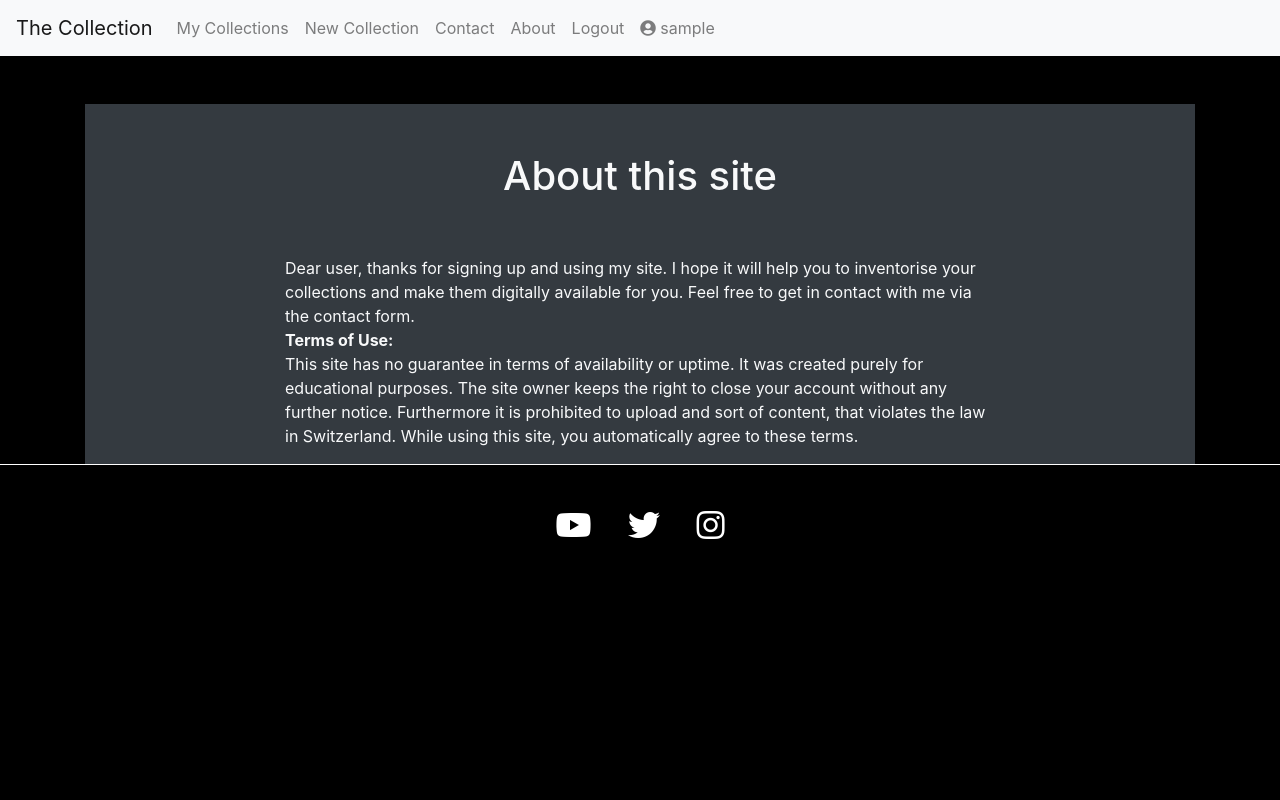
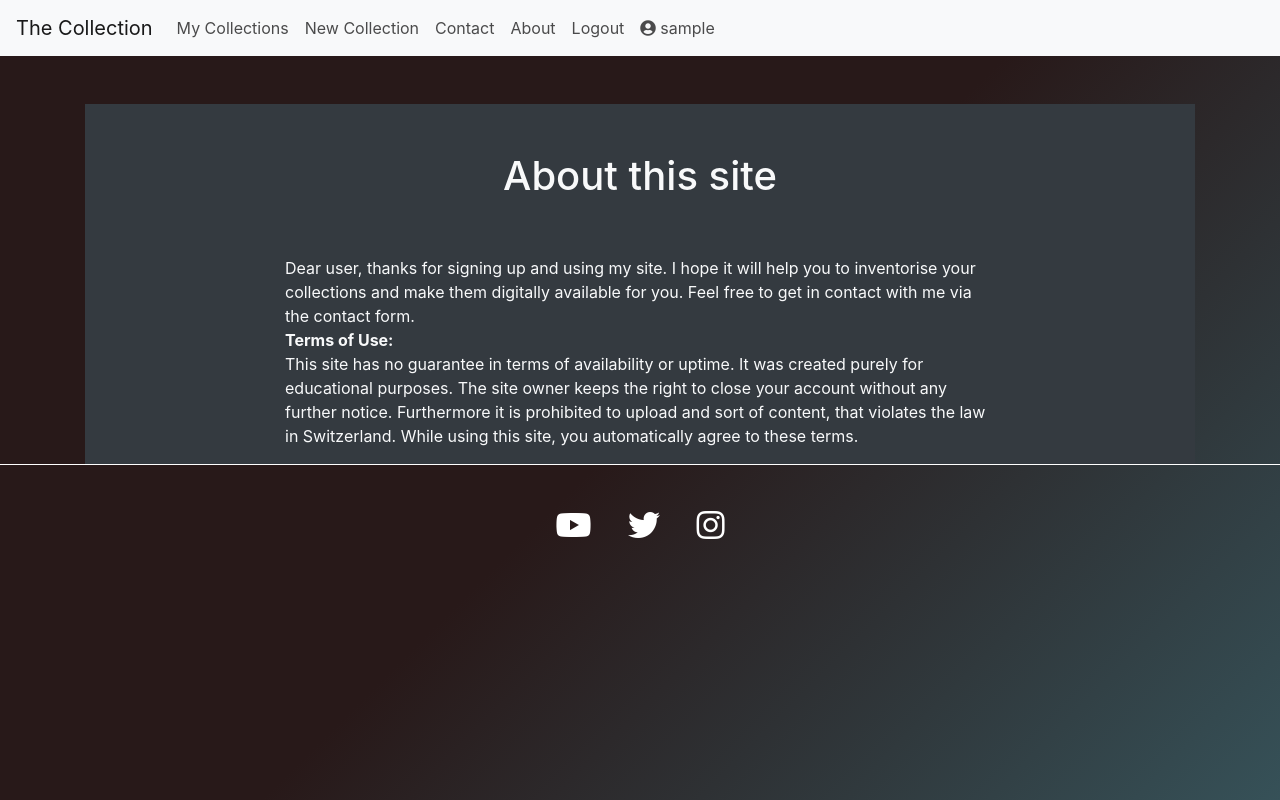
Before and after one commit to rpf13/the-collection, a Django app: page /about/ in a window 1280 px wide. Run offline with Django 3.2, Linux system fonts and the light colour scheme; the visitor is signed in with stand-in values (Sample User, id 1).

Commit message:
feat: Add background animation for testing

```diff
--- a/static/css/style.css
+++ b/static/css/style.css
@@ -1,5 +1,74 @@
 
 
+/* Navbar tweaking bootstrap elements */
+.navbar-light .navbar-nav .nav-link {
+  color: rgb(0 0 0 / 70%);
+}
+
+.text-color {
+  color: white;
+}
+
+/* Animated bg inspired by "Alvaro https://codepen.io/alvarotrigo/pen/dyzgOER */
+.bg-anim {
+  width: 100%;
+  height: 100vh;
+  /* display: flex; */
+  /* align-items: center; */
+  /* justify-content: center; */
+  /* background-size: 300% 300%; */
+  background-image: linear-gradient(135deg, #281919 0%, #281919 25%, #281919 51%, #365158 100%);
+  -webkit-animation: AnimateBG 20s ease infinite;
+          animation: AnimateBG 20s ease infinite;
+}
+
+@-webkit-keyframes AnimateBG {
+  0% {
+    background-position: 0% 50%;
+  }
+  50% {
+    background-position: 100% 50%;
+  }
+  100% {
+    background-position: 0% 50%;
+  }
+}
+
+@-moz-keyframes AnimateBG {
+  0% {
+    background-position: 0% 50%;
+  }
+  50% {
+    background-position: 100% 50%;
+  }
+  100% {
+    background-position: 0% 50%;
+  }
+}
+
+@-o-keyframes AnimateBG {
+  0% {
+    background-position: 0% 50%;
+  }
+  50% {
+    background-position: 100% 50%;
+  }
+  100% {
+    background-position: 0% 50%;
+  }
+}
+
+@keyframes AnimateBG {
+  0% {
+    background-position: 0% 50%;
+  }
+  50% {
+    background-position: 100% 50%;
+  }
+  100% {
+    background-position: 0% 50%;
+  }
+}
 
 
 
--- a/templates/base.html
+++ b/templates/base.html
@@ -21,13 +21,22 @@
     <link rel="stylesheet" href="https://cdn.jsdelivr.net/npm/bootstrap@4.6.2/dist/css/bootstrap.min.css"
         integrity="sha384-xOolHFLEh07PJGoPkLv1IbcEPTNtaed2xpHsD9ESMhqIYd0nLMwNLD69Npy4HI+N" crossorigin="anonymous">
 
+    <!-- scripts for bootstrap, popper, jquery -->
+    <script src="https://cdn.jsdelivr.net/npm/jquery@3.5.1/dist/jquery.slim.min.js"
+        integrity="sha384-DfXdz2htPH0lsSSs5nCTpuj/zy4C+OGpamoFVy38MVBnE+IbbVYUew+OrCXaRkfj" crossorigin="anonymous"></script>
+    <script src="https://cdn.jsdelivr.net/npm/popper.js@1.16.1/dist/umd/popper.min.js"
+        integrity="sha384-9/reFTGAW83EW2RDu2S0VKaIzap3H66lZH81PoYlFhbGU+6BZp6G7niu735Sk7lN" crossorigin="anonymous"></script>
+    <script src="https://cdn.jsdelivr.net/npm/bootstrap@4.6.2/dist/js/bootstrap.min.js"
+        integrity="sha384-+sLIOodYLS7CIrQpBjl+C7nPvqq+FbNUBDunl/OZv93DB7Ln/533i8e/mZXLi/P+" crossorigin="anonymous"></script>
+
     <!-- Custom Style Sheet -->
     <link rel="stylesheet" href="{% static 'css/style.css' %}">
     <title>The Collection</title>
 </head>
 
 <!-- NOTE TO REMOVE STATIC STYLE AND REFERENCE TO CSS FILE -->
-<body style="background-color: black; color: white;">
+<!-- <body style="background-color: black; color: white;"> -->
+<body class="text-color bg-anim">
 
     <!-- Navigation Section -->
     <nav class="navbar navbar-expand-lg navbar-light bg-light">
@@ -84,13 +93,7 @@
 
 
 
-    <!-- scripts for bootstrap, popper, jquery -->
-    <script src="https://cdn.jsdelivr.net/npm/jquery@3.5.1/dist/jquery.slim.min.js"
-        integrity="sha384-DfXdz2htPH0lsSSs5nCTpuj/zy4C+OGpamoFVy38MVBnE+IbbVYUew+OrCXaRkfj" crossorigin="anonymous"></script>
-    <script src="https://cdn.jsdelivr.net/npm/popper.js@1.16.1/dist/umd/popper.min.js"
-        integrity="sha384-9/reFTGAW83EW2RDu2S0VKaIzap3H66lZH81PoYlFhbGU+6BZp6G7niu735Sk7lN" crossorigin="anonymous"></script>
-    <script src="https://cdn.jsdelivr.net/npm/bootstrap@4.6.2/dist/js/bootstrap.min.js"
-        integrity="sha384-+sLIOodYLS7CIrQpBjl+C7nPvqq+FbNUBDunl/OZv93DB7Ln/533i8e/mZXLi/P+" crossorigin="anonymous"></script>
+
 
 
 </body>
```
